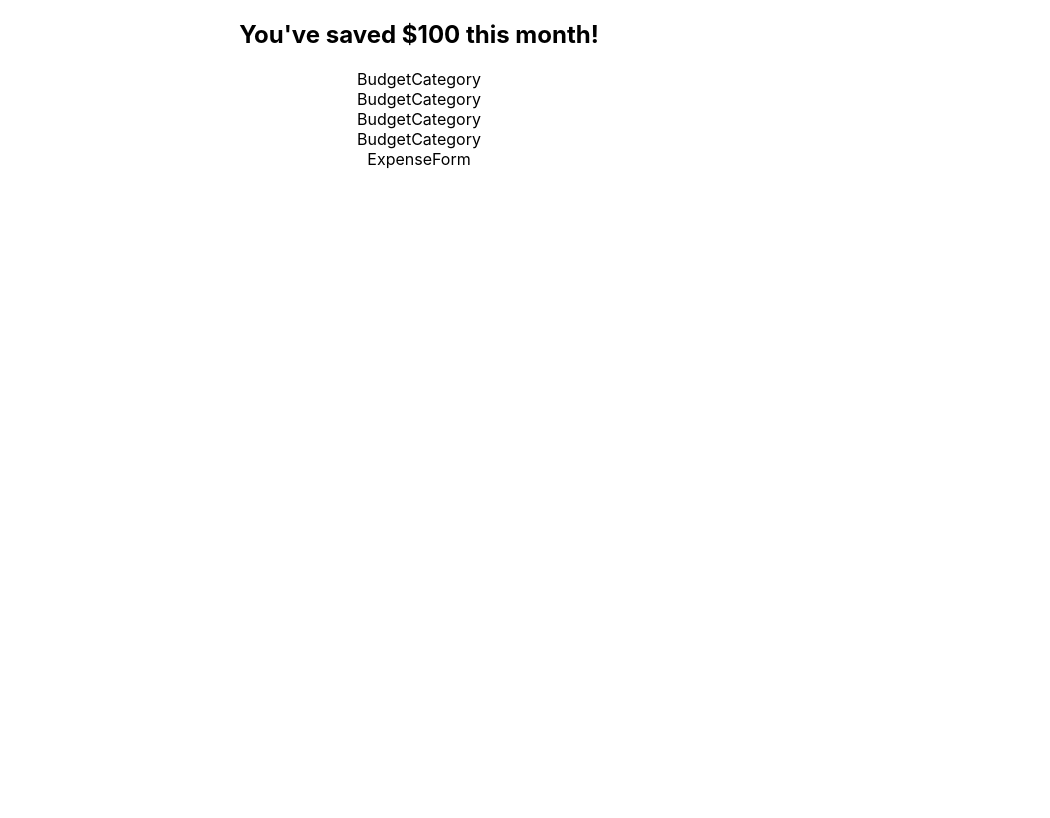
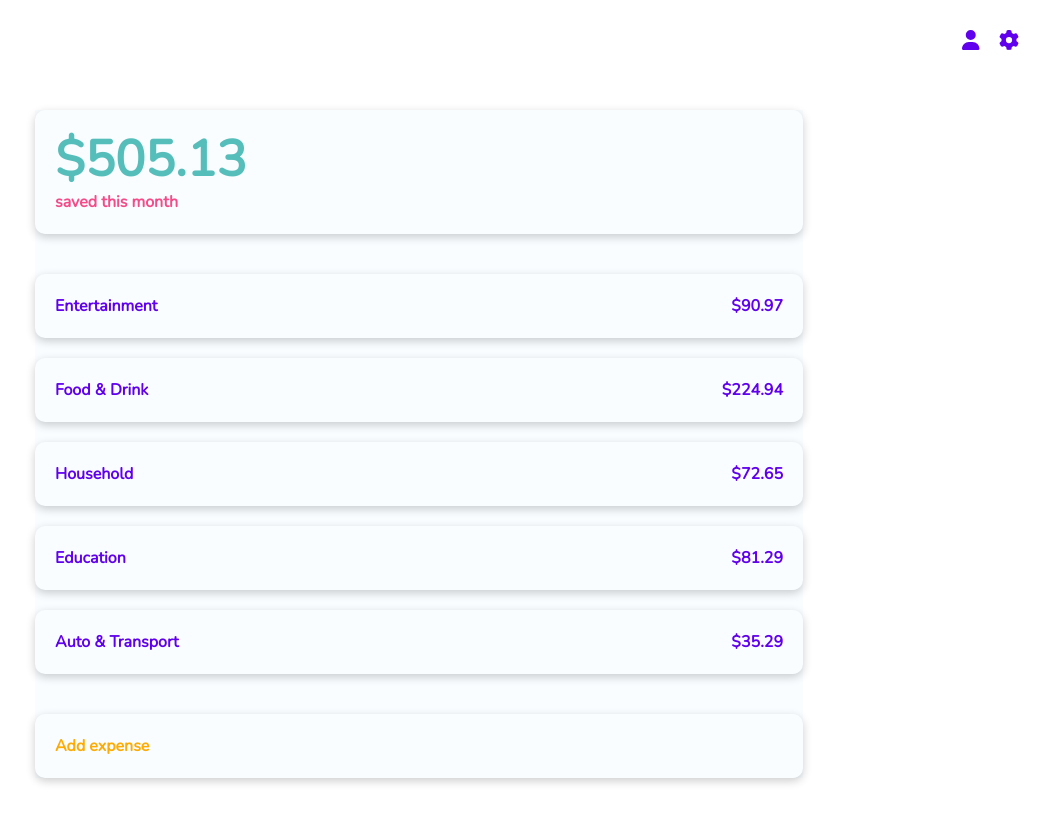
Before and after one commit to kaitvan/budget-app, a React (Create React App) app: page / in a window 1280 px wide. Shown: the whole page, without its empty margins (221-1271 px from the left). Built offline with nearby package versions, Linux system fonts and the light colour scheme.

Commit message:
Update basic UI and components

```diff
--- a/package.json
+++ b/package.json
@@ -3,9 +3,14 @@
   "version": "0.1.0",
   "private": true,
   "dependencies": {
+    "@fortawesome/fontawesome-svg-core": "^6.4.2",
+    "@fortawesome/free-regular-svg-icons": "^6.4.2",
+    "@fortawesome/free-solid-svg-icons": "^6.4.2",
+    "@fortawesome/react-fontawesome": "^0.2.0",
     "@testing-library/jest-dom": "^5.17.0",
     "@testing-library/react": "^13.4.0",
     "@testing-library/user-event": "^13.5.0",
+    "bootstrap": "^5.3.1",
     "react": "^18.2.0",
     "react-dom": "^18.2.0",
     "react-scripts": "5.0.1",
--- a/public/index.html
+++ b/public/index.html
@@ -24,7 +24,13 @@
       work correctly both with client-side routing and a non-root public URL.
       Learn how to configure a non-root public URL by running `npm run build`.
     -->
-    <title>React App</title>
+    <title>Budget App</title>
+    <link rel="preconnect" href="https://fonts.googleapis.com" />
+    <link rel="preconnect" href="https://fonts.gstatic.com" crossorigin />
+    <link
+      href="https://fonts.googleapis.com/css2?family=Nunito&display=swap"
+      rel="stylesheet"
+    />
   </head>
   <body>
     <noscript>You need to enable JavaScript to run this app.</noscript>
--- a/src/App.css
+++ /dev/null
@@ -1,3 +0,0 @@
-.App {
-  text-align: center;
-}
--- a/src/App.js
+++ b/src/App.js
@@ -1,14 +1,96 @@
-import "./App.css";
 import Header from "./components/Header";
 import Budget from "./components/Budget";
-import ExpenseForm from "./components/ExpenseForm";
+import { FontAwesomeIcon } from "@fortawesome/react-fontawesome";
+import { faUser, faGear } from "@fortawesome/free-solid-svg-icons";
+import AddExpense from "./components/AddExpense";
 
 function App() {
+  const daysInMonths = {
+    1: 31,
+    2: 28,
+    3: 31,
+    4: 30,
+    5: 31,
+    6: 30,
+    7: 31,
+    8: 31,
+    9: 30,
+    10: 31,
+    11: 30,
+    12: 31,
+  };
+
+  let now = new Date(Date.now());
+  let date = now.getDate();
+  let month = now.getMonth();
+  let year = now.getYear();
+  let daysThisMonth = daysInMonths[month];
+
+  const isLeapYear = (year) => {
+    if ((year % 4 === 0 && year % 100 !== 0) || year % 400 === 0) {
+      return true;
+    } else {
+      return false;
+    }
+  };
+
+  if (isLeapYear(year)) {
+    daysInMonths[2] = 29;
+  }
+
+  let categories = [
+    {
+      id: 0,
+      label: "Entertainment",
+      monthlyBudget: 150,
+      expenses: [20, 10],
+    },
+    {
+      id: 1,
+      label: "Food & Drink",
+      monthlyBudget: 300,
+      expenses: [5, 10, 2],
+    },
+    {
+      id: 2,
+      label: "Household",
+      monthlyBudget: 100,
+      expenses: [3, 5],
+    },
+    {
+      id: 3,
+      label: "Education",
+      monthlyBudget: 200,
+      expenses: [20, 60],
+    },
+    {
+      id: 4,
+      label: "Auto & Transport",
+      monthlyBudget: 200,
+      expenses: [84, 27, 15],
+    },
+  ];
+
+  categories.forEach((category) => {
+    category.dailyBudget = category.monthlyBudget / daysThisMonth;
+  });
+
+  categories.forEach((category) => {
+    const spent = category.expenses.reduce((a, b) => a + b);
+    category.moneyAvailable = category.dailyBudget * date - spent;
+  });
+
   return (
-    <div className="App">
-      <Header />
-      <Budget />
-      <ExpenseForm />
+    <div className="app">
+      <nav>
+        <FontAwesomeIcon icon={faUser} className="icon" />
+        <FontAwesomeIcon icon={faGear} className="icon" />
+      </nav>
+      <div className="center">
+        <Header categories={categories} />
+        <Budget categories={categories} />
+        <AddExpense categories={categories} />
+      </div>
     </div>
   );
 }
--- /dev/null
+++ b/src/components/AddExpense.js
@@ -0,0 +1,18 @@
+import { useState } from "react";
+import ExpenseForm from "./ExpenseForm";
+
+const AddExpense = ({ categories }) => {
+  const [showForm, setShowForm] = useState(false);
+
+  const clickHandler = () => {
+    setShowForm(true);
+  };
+
+  return (
+    <div className="add-expense" onClick={clickHandler}>
+      {showForm ? <ExpenseForm categories={categories} /> : <p>Add expense</p>}
+    </div>
+  );
+};
+
+export default AddExpense;
--- a/src/components/Budget.js
+++ b/src/components/Budget.js
@@ -1,12 +1,15 @@
 import BudgetCategory from "./BudgetCategory";
 
-const Budget = () => {
-  return <div>
-    <BudgetCategory />
-    <BudgetCategory />
-    <BudgetCategory />
-    <BudgetCategory />
-  </div>;
+const Budget = ({ categories }) => {
+  return (
+    <div className="budget-container">
+      <BudgetCategory category={categories[0]} />
+      <BudgetCategory category={categories[1]} />
+      <BudgetCategory category={categories[2]} />
+      <BudgetCategory category={categories[3]} />
+      <BudgetCategory category={categories[4]} />
+    </div>
+  );
 };
 
 export default Budget;
--- a/src/components/BudgetCategory.js
+++ b/src/components/BudgetCategory.js
@@ -1,5 +1,10 @@
-const BudgetCategory = () => {
-  return <div>BudgetCategory</div>;
+const BudgetCategory = ({ category }) => {
+  return (
+    <div className="budget-category">
+      <p>{category.label}</p>
+      <p>${category.moneyAvailable.toFixed(2)}</p>
+    </div>
+  );
 };
 
 export default BudgetCategory;
--- a/src/components/ExpenseForm.js
+++ b/src/components/ExpenseForm.js
@@ -1,5 +1,36 @@
-const ExpenseForm = () => {
-  return <div>ExpenseForm</div>;
+const ExpenseForm = ({ categories }) => {
+  const formSubmitHandler = () => {
+    console.log("submitted");
+  };
+  return (
+    <form onSubmit={formSubmitHandler} className="expense-form">
+      <div className="form-group">
+        <label for="category">Category</label>
+        <select className="form-control form-input" id="category">
+          <option value={categories[0].label}>{categories[0].label}</option>
+          <option value={categories[1].label}>{categories[1].label}</option>
+          <option value={categories[2].label}>{categories[2].label}</option>
+          <option value={categories[3].label}>{categories[3].label}</option>
+          <option value={categories[4].label}>{categories[4].label}</option>
+        </select>
+      </div>
+      <div className="form-group">
+        <label for="description">Description</label>
+        <input
+          className="form-control form-input"
+          type="text"
+          id="description"
+        />
+      </div>
+      <div className="form-group">
+        <label for="amount">Amount</label>
+        <input className="form-control form-input" type="number" id="amount" />
+      </div>
+      <button type="submit" className="btn submit-btn">
+        Submit
+      </button>
+    </form>
+  );
 };
 
 export default ExpenseForm;
--- a/src/components/Header.js
+++ b/src/components/Header.js
@@ -1,7 +1,14 @@
-const Header = () => {
+const Header = ({ categories }) => {
+  let totalSaved = 0;
+
+  categories.forEach((category) => {
+    totalSaved += category.moneyAvailable;
+  });
+
   return (
     <header>
-      <h2>You've saved $100 this month!</h2>
+      <h2 className="title">${totalSaved.toFixed(2)}</h2>
+      <p className="subtitle">saved this month</p>
     </header>
   );
 };
--- a/src/index.css
+++ b/src/index.css
@@ -1,13 +1,96 @@
+/* COLOR PALETTE
+white: #F9FDFF
+purple: #6100ED
+orange: #FEAB03
+green: #56BEBA
+pink: #F54B89
+blue: #516DF5 */
+
 body {
-  margin: 0;
-  font-family: -apple-system, BlinkMacSystemFont, 'Segoe UI', 'Roboto', 'Oxygen',
-    'Ubuntu', 'Cantarell', 'Fira Sans', 'Droid Sans', 'Helvetica Neue',
-    sans-serif;
+  font-family: "Nunito", sans-serif;
   -webkit-font-smoothing: antialiased;
   -moz-osx-font-smoothing: grayscale;
 }
 
-code {
-  font-family: source-code-pro, Menlo, Monaco, Consolas, 'Courier New',
-    monospace;
+p {
+  margin: 0;
 }
+
+.app {
+  width: 100vw;
+}
+
+.center {
+  width: 60%;
+  margin: 0 auto;
+  background: #f9fdff;
+}
+
+nav {
+  height: 50px;
+  text-align: right;
+  margin: 20px 20px;
+}
+
+.icon {
+  padding: 10px 20px 0 0;
+  font-size: 20px;
+  color: #6100ed;
+}
+
+header {
+  box-shadow: 0 3px 10px rgb(0 0 0 / 0.2);
+  border-radius: 10px;
+  padding: 20px;
+  margin: 40px auto;
+  text-align: left;
+}
+
+.title {
+  font-size: 50px;
+  margin: 0;
+  color: #56beba;
+  font-weight: bolder;
+}
+
+.subtitle {
+  color: #f54b89;
+  margin: 0;
+  font-weight: bold;
+}
+
+.budget-category {
+  display: flex;
+  justify-content: space-between;
+  background-color: #f9fdff;
+  color: #6100ed;
+  font-weight: bold;
+  border-radius: 10px;
+  box-shadow: 0 3px 10px rgb(0 0 0 / 0.2);
+  margin: 20px 0;
+}
+
+.budget-category > p {
+  padding: 20px;
+  margin: 0;
+}
+
+.add-expense {
+  box-shadow: 0 3px 10px rgb(0 0 0 / 0.2);
+  margin: 40px 0;
+  border-radius: 10px;
+  color: #feab03;
+  font-weight: bold;
+  padding: 20px;
+}
+
+.form-input {
+  margin: 10px 0;
+}
+
+.submit-btn {
+  background-color: #feab03;
+  color: white;
+  font-weight: bold;
+  margin-top: 10px;
+}
--- a/src/index.js
+++ b/src/index.js
@@ -1,5 +1,6 @@
 import React from "react";
 import ReactDOM from "react-dom/client";
+import "bootstrap/dist/css/bootstrap.css";
 import "./index.css";
 import App from "./App";
 
```
Also changed, not shown: 1 other file (tests, documents, lock files or other folders).
